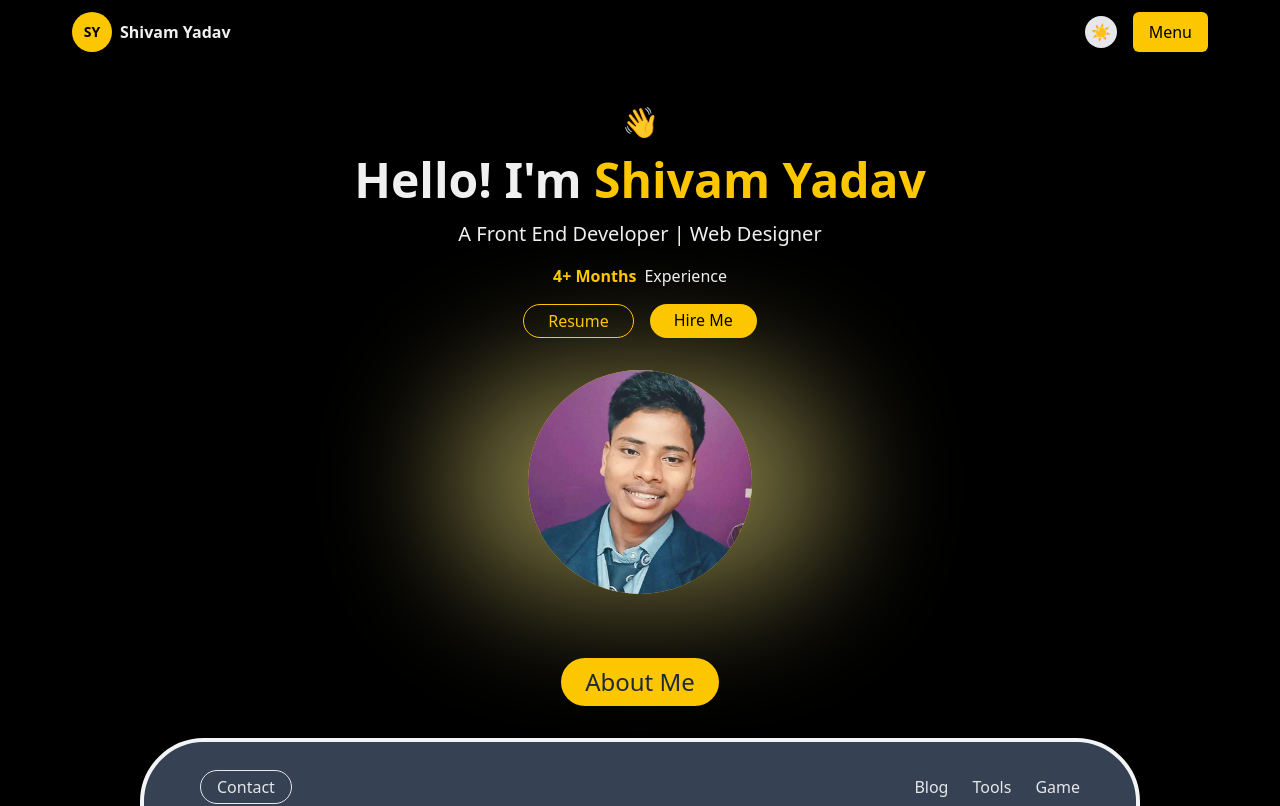
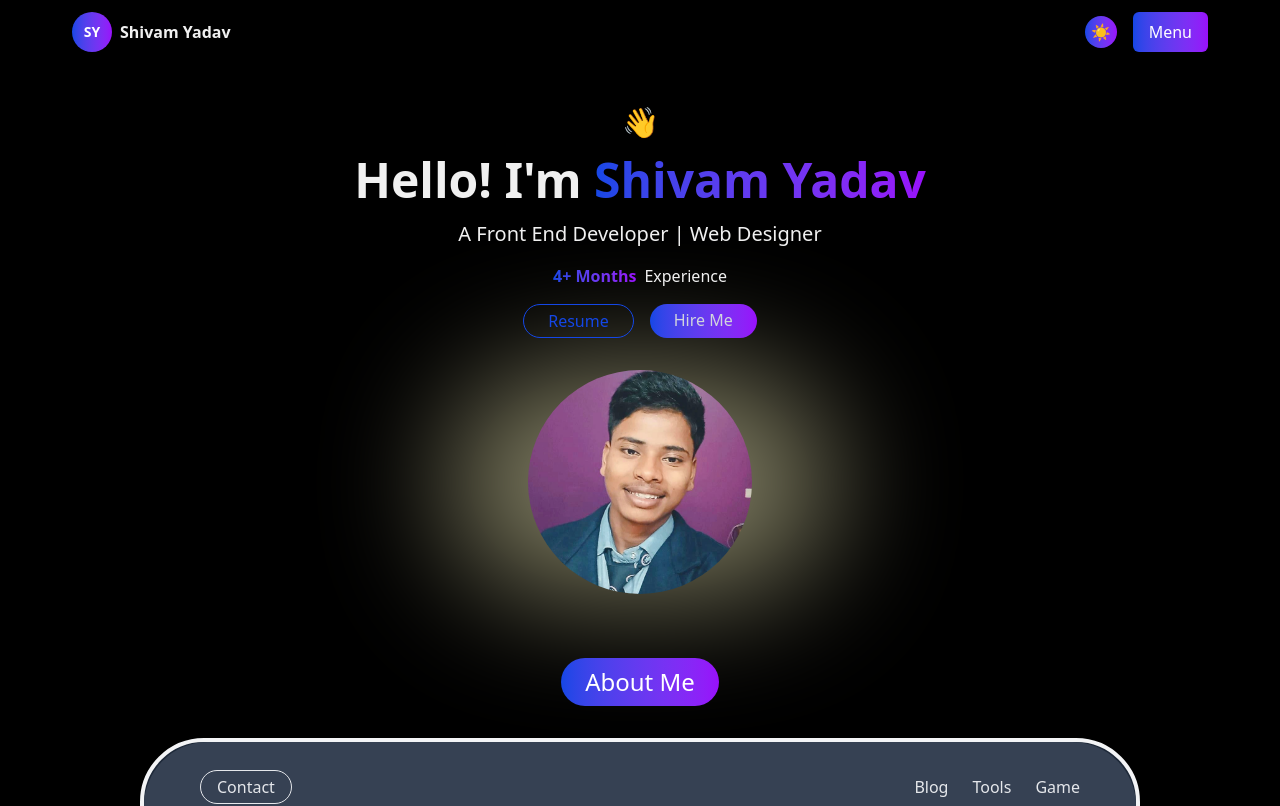
Before and after one commit to iCoder5744/portfolio, a Next.js app: page / in a window 1280 px wide. Shown: the top 806 px of the page. Built offline with nearby package versions, Linux system fonts and the light colour scheme.

Commit message:
change bg , text, border -> Color

```diff
--- a/src/app/tools/[slug]/page.js
+++ b/src/app/tools/[slug]/page.js
@@ -22,7 +22,7 @@ export default async function ToolPage({ params }) {
 
   return (
     <div className="rounded-[2rem] sm:rounded-[4rem] border-4 border-gray-100 max-w-[1000px] mx-2 sm:mx-4 md:mx-6 lg:mx-auto my-4 sm:my-8 md:my-20
-          bg-gray-700 transition-all duration-300">
+          bg-gray-800 transition-all duration-300">
       <Header />
       <div>{renderTool()}</div>
       <Contact />
--- a/src/components/About.js
+++ b/src/components/About.js
@@ -17,10 +17,10 @@ export default function About() {
 
   return (
     <section id="about" className="py-16 px-2 md:px-6 lg:mx-12">
-      <h2 className="text-2xl mb-8 text-center px-6 py-2 w-fit rounded-full mx-auto bg-yellow-400 text-gray-800">About Me</h2>
+      <h2 className="text-2xl mb-8 text-center px-6 py-2 w-fit rounded-full mx-auto bg-gradient-to-r from-blue-700 to-purple-600 text-white">About Me</h2>
 
       <div className="rounded-[2rem] sm:rounded-[4rem] border-4 border-gray-100 max-w-[1000px] mx-auto
-          bg-gray-700 transition-all duration-300">
+          bg-gray-800 transition-all duration-300">
 
         {/* Header */}
         <Header />
--- a/src/components/Footer.js
+++ b/src/components/Footer.js
@@ -16,7 +16,7 @@ const Footer = () => {
     return (
         <section>
             {/* Top Section */}
-            <div className='flex justify-between items-center  border-t border-gray-200 p-4 sm:px-14 sm:py-7 rounded-b-[3rem] sm:rounded-b-[6rem] '>
+      <div className='flex justify-between items-center border-t border-gray-100 bg-gray-700 p-4 sm:px-14 sm:py-7 rounded-b-[2rem] sm:rounded-b-[4rem]'>
 
                 {/* Left: Contact Button */}
                 <div>
--- a/src/components/Game.js
+++ b/src/components/Game.js
@@ -5,7 +5,7 @@ import Header from "@/components/Header";
 export default function GamePage() {
   return (
       <div className="rounded-[2rem] sm:rounded-[4rem] border-4 border-gray-100 max-w-[1000px] mx-2 sm:mx-4 md:mx-6 lg:mx-auto my-4 sm:my-8 md:my-20
-          bg-gray-700 transition-all duration-300">
+          bg-gray-800 transition-all duration-300">
       <Header />
 
     <div className="p-10 text-white">
--- a/src/components/Header.js
+++ b/src/components/Header.js
@@ -31,10 +31,10 @@ export default function Header() {
           ) : (
             <Link href="/">
               <div className="flex items-center gap-2 cursor-pointer">
-                <div className="rounded-full bg-yellow-400 dark:bg-yellow-400 p-1 w-10 h-10 flex items-center justify-center">
-                  <span className="text-black font-bold max-sm:text-sm ">SY</span>
+                <div className="rounded-full bg-gradient-to-r from-blue-700 to-purple-600 p-1 w-10 h-10 flex items-center justify-center">
+                  <span className="text-white font-bold text-sm">SY</span>
                 </div>
-                <span className="font-bold text-white max-sm:text-sm ">Shivam Yadav</span>
+                <span className="text-white font-bold">Shivam Yadav</span>
               </div>
             </Link>
           )}
--- a/src/components/Hero.js
+++ b/src/components/Hero.js
@@ -35,7 +35,7 @@ export default function Hero() {
             transition={{ delay: 0.1 }}
             className="text-3xl md:text-4xl lg:text-5xl font-bold mb-4"
           >
-            Hello! I&apos;m <span className="text-yellow-400">Shivam Yadav</span>
+            Hello! I'm <span className="bg-gradient-to-r from-blue-700 to-purple-600 bg-clip-text text-transparent">Shivam Yadav</span>
           </motion.h1>
 
           {/* Subheading */}
@@ -55,7 +55,7 @@ export default function Hero() {
             transition={{ delay: 0.3 }}
             className="flex items-center mb-4"
           >
-            <span className="text-yellow-400 font-bold mr-2">4+ Months</span>
+            <span className="bg-gradient-to-r from-blue-700 to-purple-600 bg-clip-text text-transparent font-bold mr-2">4+ Months</span>
             <span>Experience</span>
           </motion.div>
 
@@ -68,14 +68,14 @@ export default function Hero() {
           >
             <a
               href="#resume"
-              className="px-6 py-1 border border-yellow-400 text-yellow-400 rounded-full hover:bg-yellow-400 hover:text-black transition-all"
+              className="px-6 py-1 border border-gradient-to-r from-blue-700 to-purple-600 text-blue-700 rounded-full hover:bg-gradient-to-r hover:from-blue-500 hover:to-purple-500 hover:text-gray-300 transition-all duration-300 transform hover:scale-105 "
             >
               Resume
             </a>
             <a
 
               onClick={() => scrollToSection('contact')}
-              className="px-6 py-1 bg-yellow-400 text-black rounded-full hover:bg-yellow-500 transition-all cursor-pointer"
+              className="px-6 py-1 bg-gradient-to-r from-blue-700 to-purple-600 text-gray-300 rounded-full hover:from-blue-500 hover:to-purple-500 transition-all duration-300 transform hover:scale-105 cursor-pointer"
             >
               Hire Me
             </a>
@@ -83,21 +83,21 @@ export default function Hero() {
 
           {/* Profile Image */}
           <div className="relative w-full max-w-xs sm:max-w-sm">
-            <div className="absolute inset-0 bg-yellow-200 rounded-full opacity-50 blur-3xl -z-10" />
+            <div className="absolute inset-0 bg-yellow-100 rounded-full opacity-50 blur-3xl -z-10" />
             <div className="relative z-10 flex justify-center">
-              <div className="relative w-64 h-64 sm:w-56 sm:h-56 rounded-full bg-yellow-400 overflow-hidden">
-                <div className="absolute inset-0 flex items-center justify-center">
-                  <Image
-                    src="/images/Profile.png"
-                    width={260}
-                    height={240}
-                    alt="Shivam Yadav"
-                    className="object-cover z-10"
-                  />
-                </div>
+              <div className="relative w-64 h-64 sm:w-56 sm:h-56 rounded-full bg-gradient-to-r from-blue-600 to-purple-600 overflow-hidden">
+                <Image
+                  src="/images/Profile.png"
+                  alt="Shivam Yadav"
+                  width={240}
+                  height={160}
+                  className="w-full h-full object-cover "
+                />
               </div>
             </div>
           </div>
+
+
 
         </div>
       </div>
--- a/src/components/Navbar.js
+++ b/src/components/Navbar.js
@@ -35,13 +35,13 @@ export default function Navbar() {
   };
 
   return (
-    <nav className={` py-3 px-4 md:px-6 mx-0 sm:mx-6 md:mx-12 flex justify-between items-center  sticky top-0 z-20 transition-all duration-300`}>
+    <nav className={` py-3 px-4 md:px-6 mx-0 sm:mx-6 md:mx-12 flex justify-between items-center  sm:sticky top-0 z-20 transition-all duration-300`}>
       <Link href="/">
         <div className="flex items-center gap-2 cursor-pointer">
-          <div className="rounded-full bg-yellow-400 dark:bg-yellow-400 p-1 w-10 h-10 flex items-center justify-center">
-            <span className="text-black dark:text-black font-bold text-sm">SY</span>
+          <div className="rounded-full bg-gradient-to-r from-blue-700 to-purple-600 p-1 w-10 h-10 flex items-center justify-center">
+            <span className="text-white font-bold text-sm">SY</span>
           </div>
-          <span className="font-bold">Shivam Yadav</span>
+          <span className=" font-bold">Shivam Yadav</span>
         </div>
       </Link>
 
@@ -49,7 +49,7 @@ export default function Navbar() {
       <div className="flex items-center gap-4">
         <button
           onClick={toggleTheme}
-          className="w-8 h-8 rounded-full bg-gray-200 dark:bg-gray-800 dark:text-white flex items-center justify-center cursor-pointer transition-colors duration-300"
+          className="w-8 h-8 rounded-full bg-gradient-to-r from-blue-700 to-purple-600  flex items-center justify-center cursor-pointer transition-colors duration-300"
           aria-label={`Switch to ${theme === 'dark' ? 'light' : 'dark'} mode`}
         >
           {theme === 'dark' ? '☀️' : '🌙'}
@@ -57,7 +57,7 @@ export default function Navbar() {
 
         <button
           onClick={() => setMenuOpen(!menuOpen)}
-          className="px-4 py-2 rounded-md bg-yellow-400 text-black font-medium cursor-pointer transition-colors duration-300 hover:bg-yellow-500"
+          className="px-4 py-2 rounded-md bg-gradient-to-r from-blue-700 to-purple-600 text-white font-medium cursor-pointer transition-colors duration-300 hover:bg-yellow-500"
         >
           Menu
         </button>
--- a/src/components/tools/AllInOneCalc.js
+++ b/src/components/tools/AllInOneCalc.js
@@ -694,7 +694,7 @@ const CalculatorApp = () => {
     <div className="text-white min-h-screen px-3 sm:p-6">
 
       {/* Back to Tool */}
-      <Link href="/tools" className="inline-flex items-center text-blue-400 hover:text-blue-300 mb-6 transition-colors">
+      <Link href="/tools" className="inline-flex items-center text-blue-400 hover:text-blue-300 mt-6 sm:mb-6 transition-colors">
         <span className="mr-2">←</span>
         Back to Tools
       </Link>
--- a/src/components/tools/FileConverter.js
+++ b/src/components/tools/FileConverter.js
@@ -141,7 +141,7 @@ export default function FileConverter() {
     <div className="text-white min-h-screen px-3 sm:p-4">
 
       {/* Back to Tool */}
-      <Link href="/tools" className="inline-flex items-center text-blue-400 hover:text-blue-300 mb-6 transition-colors">
+      <Link href="/tools" className="inline-flex items-center text-blue-400 hover:text-blue-300 mt-6 sm:mb-6 transition-colors">
         <span className="mr-2">←</span>
         Back to Tools
       </Link>
```
Also changed, not shown: src/app/tools/page.js (+8 -4 lines), src/components/Blog.js (+4 -6 lines).
